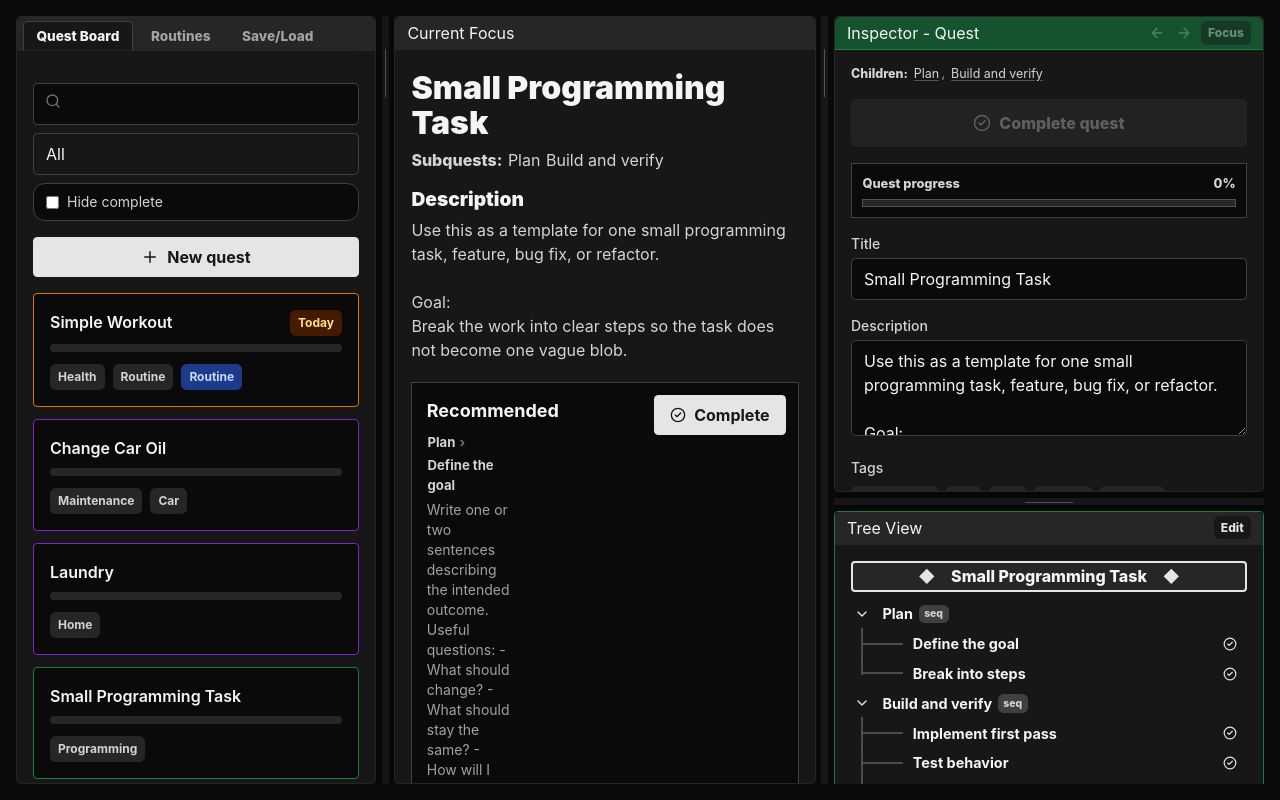
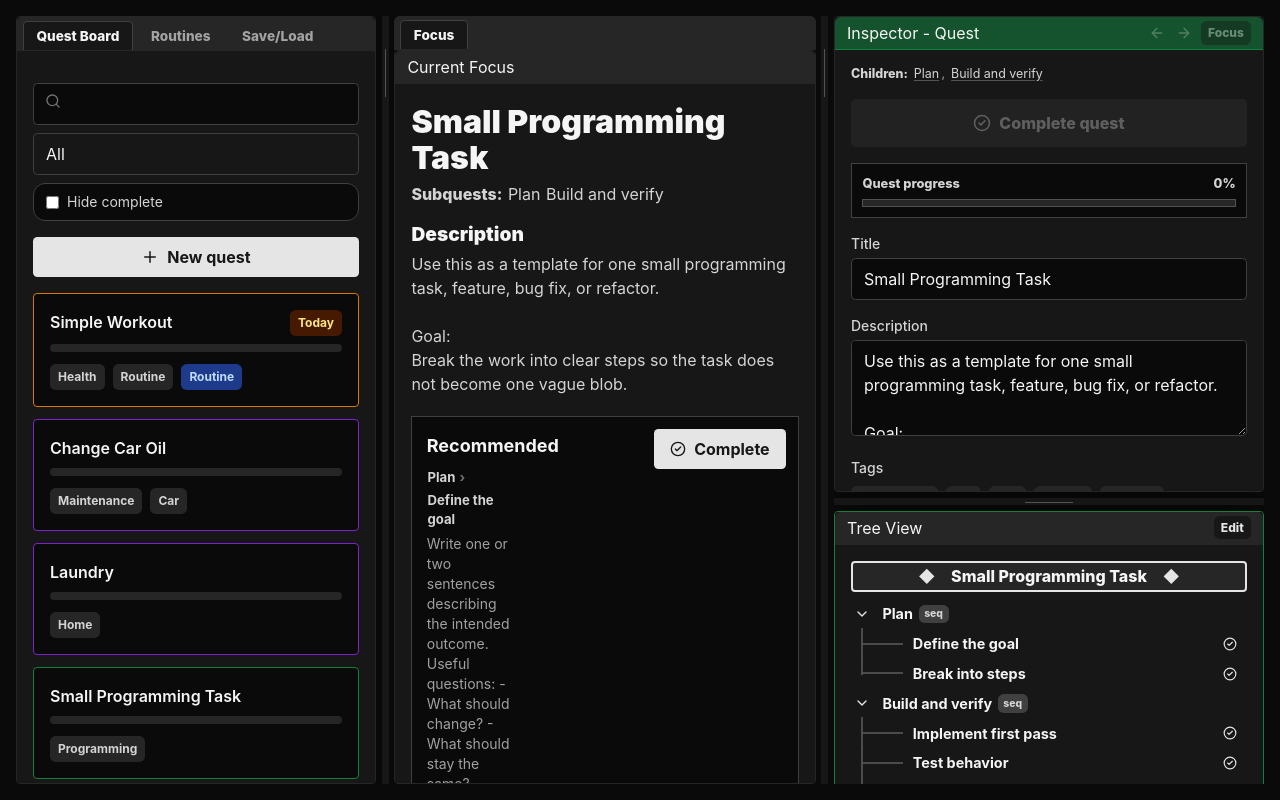
Before and after one commit to DinoDavinci/dinos-certified-audhd-planner, a React (Vite) app: page / in a window 1280 px wide. Built offline with nearby package versions, Linux system fonts and the light colour scheme.

Commit message:
Convert focus panel to center dock

```diff
--- a/src/App.jsx
+++ b/src/App.jsx
@@ -72,6 +72,7 @@ export default function App() {
   });
 
   const [libraryTab, setLibraryTab] = useState(PANEL_IDS.QUEST_BOARD);
+  const [centerTab, setCenterTab] = useState(PANEL_IDS.FOCUS_PANEL || "focusPanel");
   const [selection, setSelectionRaw] = useState({ type: "quest", id: data.activeQuestId || data.quests[0]?.id || null });
   const [history, setHistory] = useState([{ type: "quest", id: data.activeQuestId || data.quests[0]?.id || null }]);
   const [historyIndex, setHistoryIndex] = useState(0);
@@ -785,7 +786,9 @@ function restoreQuest(questId) {
           title="Drag to resize Library"
         />
 
-        <FocusPanel
+        <CenterDock
+          activePanelId={centerTab}
+          setActivePanelId={setCenterTab}
           quest={activeQuest}
           actionable={actionable}
           focusBoard={focusBoard}
@@ -959,6 +962,29 @@ function LibraryPanel({
   );
 }
 
+
+function CenterDock({ activePanelId, setActivePanelId, ...focusProps }) {
+  const focusPanelId = PANEL_IDS.FOCUS_PANEL || "focusPanel";
+  const tabs = [
+    {
+      id: focusPanelId,
+      title: "Focus",
+      content: <FocusPanel {...focusProps} />,
+    },
+  ];
+
+  return (
+    <DockContainer
+      dockId={DOCK_IDS.CENTER || "center"}
+      tabs={tabs}
+      activePanelId={activePanelId}
+      onActivePanelChange={setActivePanelId}
+      panelClassName="center-dock-wrapper"
+      contentClassName=""
+    />
+  );
+}
+
 function RightPanel(props) {
   const {
     panelWidth,
@@ -1402,6 +1428,27 @@ function DarkStyles() {
         flex: 1 1 auto;
         min-width: 420px;
       }
+      .center-dock-wrapper {
+        flex: 1 1 auto;
+        min-width: 420px;
+        min-height: 0;
+        display: flex;
+        flex-direction: column;
+        overflow: hidden;
+      }
+      .center-dock-wrapper > .tab-container {
+        flex: 1 1 auto;
+        min-height: 0;
+        display: flex;
+        flex-direction: column;
+        overflow: hidden;
+      }
+      .center-dock-wrapper > .tab-container > div:last-child {
+        flex: 1 1 auto;
+        min-height: 0;
+        display: flex;
+        overflow: hidden;
+      }
       .right-column {
         flex: 0 0 auto;
         min-width: 360px;
```
